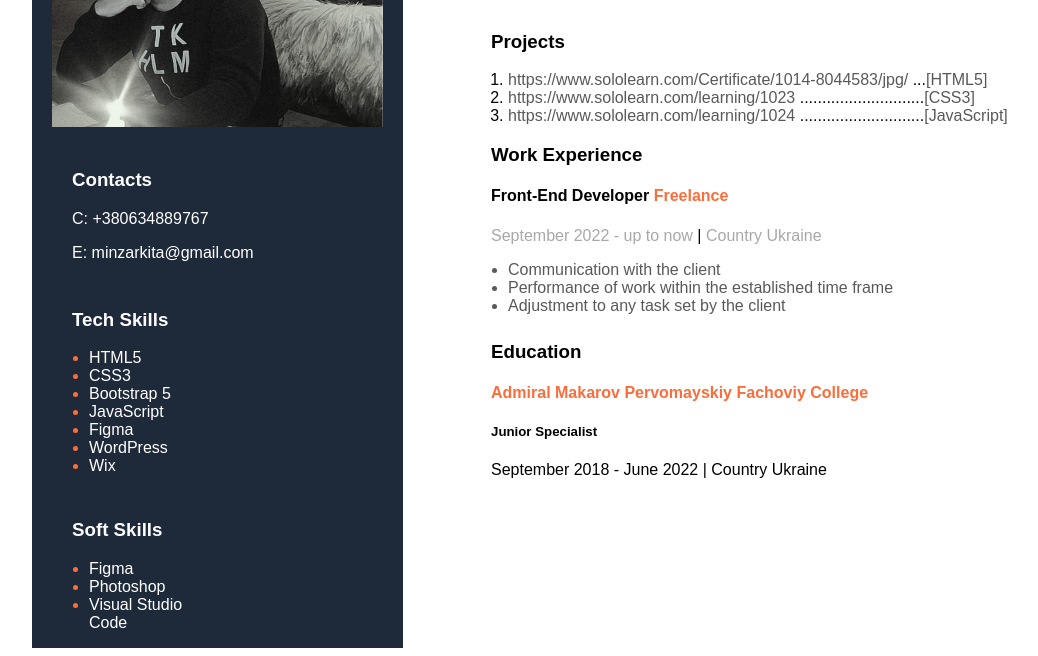
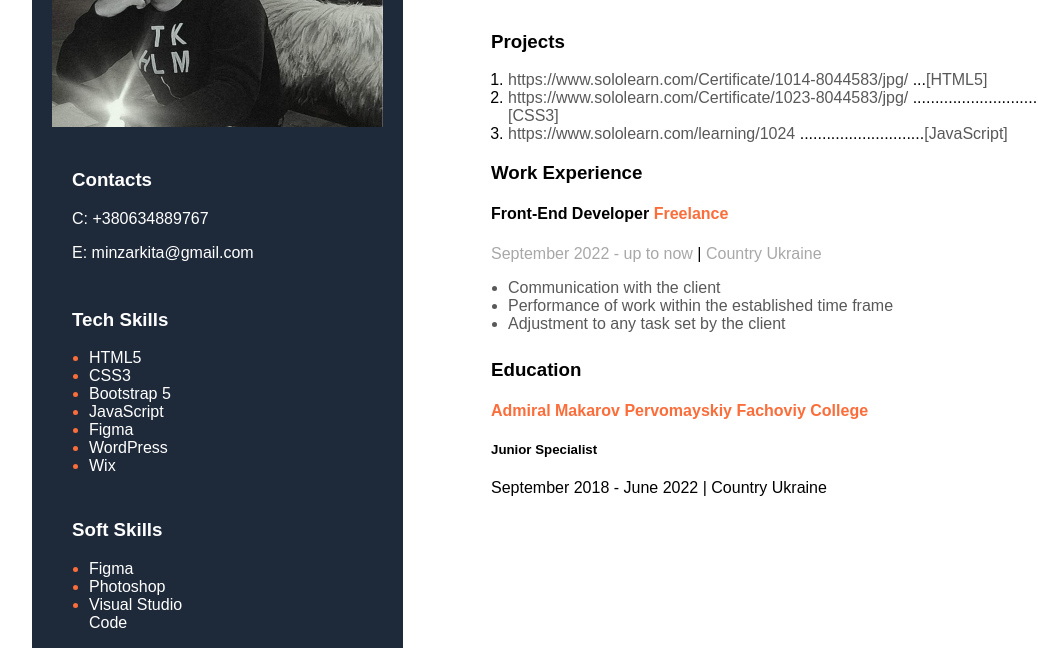
Before and after one commit to fast1k6/resume, a plain HTML site: page index.html in a window 1280 px wide. Shown: the part 290-946 px from the top of the page, without its empty margins (8-1046 px from the left). Drawn offline with Linux system fonts and the light colour scheme; a web font is replaced by a local one.

Commit message:
Update index.html

```diff
--- a/index.html
+++ b/index.html
@@ -37,7 +37,7 @@
                     ...<span>[HTML5]</span>
                 </li>
                 <li>
-                    <a href="https://www.sololearn.com/learning/1023">https://www.sololearn.com/learning/1023</a>
+                    <a href="https://www.sololearn.com/learning/1023">https://www.sololearn.com/Certificate/1023-8044583/jpg/</a>
                     ............................<span>[CSS3]</span>
                 </li>
                 <li>
```
